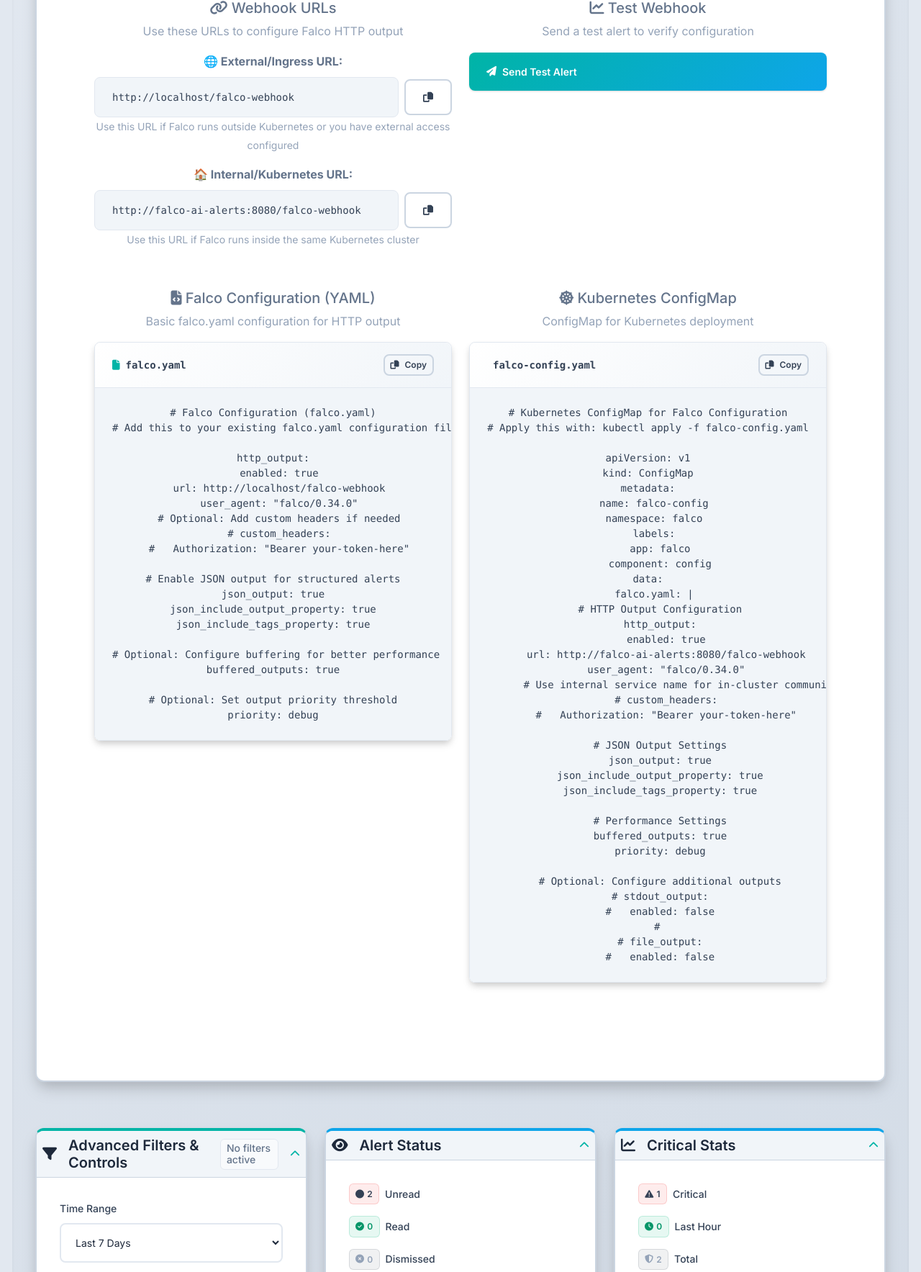
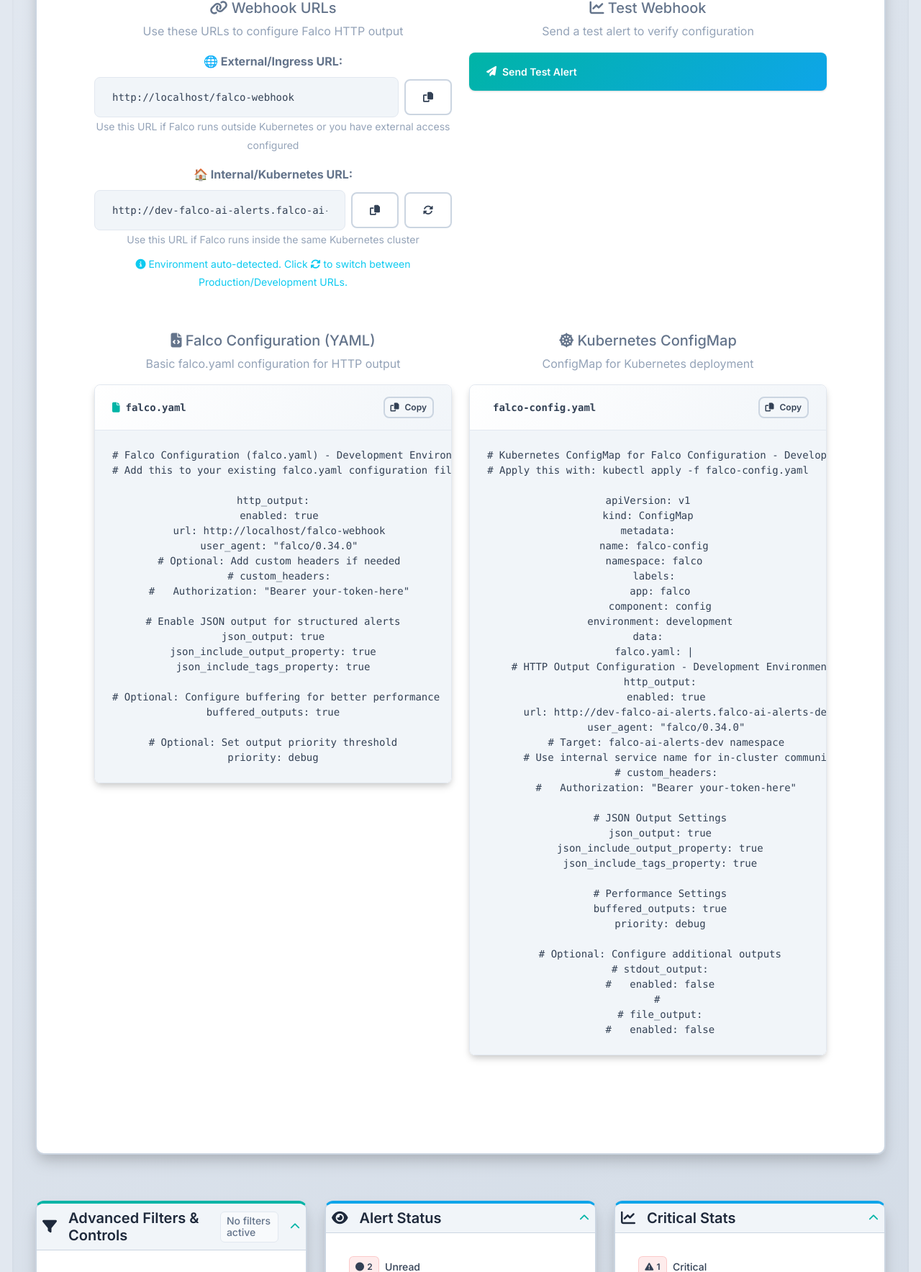
Before and after one commit to maddigsys/falco-ai, a Flask app: a page that uses templates/dashboard.html in a window 1280 px wide. Shown: the part 417-2184 px from the top of the page at 72% size. Run offline with Flask 3, Linux system fonts and the light colour scheme; data comes from the database, SQL or seed files in the repository; data that the repository does not hold is empty; some libraries are stand-ins or nearby versions.

Commit message:
feat: smart environment detection for Falco webhook URLs

```diff
--- a/templates/dashboard.html
+++ b/templates/dashboard.html
@@ -1067,8 +1067,17 @@
                                     <button class="btn btn-sm btn-outline" onclick="copyToClipboard('internalWebhookUrl')" title="Copy URL">
                                         <i class="fas fa-copy"></i>
                                     </button>
+                                    <button class="btn btn-sm btn-outline" onclick="toggleEnvironment()" title="Switch Environment" id="envToggleBtn">
+                                        <i class="fas fa-sync-alt"></i>
+                                    </button>
                                 </div>
                                 <small class="text-muted">Use this URL if Falco runs inside the same Kubernetes cluster</small>
+                                <div class="mt-2">
+                                    <small class="text-info">
+                                        <i class="fas fa-info-circle"></i>
+                                        Environment auto-detected. Click <i class="fas fa-sync-alt"></i> to switch between Production/Development URLs.
+                                    </small>
+                                </div>
                             </div>
                         </div>
                     </div>
@@ -1922,22 +1931,121 @@
         card.classList.toggle('collapsed');
     }
 
-    // Webhook URL generation
+    // Webhook URL generation with environment detection
     function generateWebhookUrls() {
         const protocol = window.location.protocol;
         const host = window.location.host;
         const externalUrl = `${protocol}//${host}/falco-webhook`;
-        const internalUrl = 'http://falco-ai-alerts:8080/falco-webhook';
+
+        // Detect environment based on various indicators (or use override)
+        const isProduction = environmentOverride !== null ? environmentOverride : detectEnvironment();
+        const internalUrl = generateInternalWebhookUrl(isProduction);
+
+        // Debug: Log environment detection
+        console.log(`🔍 Environment Detection: ${isProduction ? 'Production' : 'Development'}`, {
+            hostname: window.location.hostname,
+            port: window.location.port,
+            protocol: window.location.protocol
+        });
 
         document.getElementById('externalWebhookUrl').value = externalUrl;
         document.getElementById('internalWebhookUrl').value = internalUrl;
 
-        generateFalcoConfig(externalUrl, internalUrl);
-    }
-
-    // Generate Falco configuration
-    function generateFalcoConfig(externalUrl, internalUrl) {
-        const falcoYaml = `# Falco Configuration (falco.yaml)
+        // Update UI labels to show detected environment
+        updateEnvironmentLabels(isProduction);
+
+        generateFalcoConfig(externalUrl, internalUrl, isProduction);
+    }
+
+    // Detect if running in production or development environment
+    function detectEnvironment() {
+        // Check multiple indicators to determine environment
+        const hostname = window.location.hostname;
+        const port = window.location.port;
+        const pathname = window.location.pathname;
+
+        // Production indicators
+        if (hostname.includes('prod') ||
+            hostname.includes('production') ||
+            (port !== '8080' && port !== '3000' && port !== '') ||
+            hostname.match(/^[^.]+\.[^.]+\.[^.]+$/)) { // Domain with TLD
+            return true;
+        }
+
+        // Development indicators
+        if (hostname === 'localhost' ||
+            hostname === '127.0.0.1' ||
+            hostname.includes('dev') ||
+            hostname.includes('development') ||
+            port === '8080' ||
+            port === '3000') {
+            return false;
+        }
+
+        // Default to production for safety
+        return true;
+    }
+
+    // Generate environment-appropriate internal webhook URL
+    function generateInternalWebhookUrl(isProduction) {
+        if (isProduction) {
+            return 'http://prod-falco-ai-alerts.falco-ai-alerts.svc.cluster.local:8080/falco-webhook';
+        } else {
+            return 'http://dev-falco-ai-alerts.falco-ai-alerts-dev.svc.cluster.local:8080/falco-webhook';
+        }
+    }
+
+    // Update UI labels to show detected environment
+    function updateEnvironmentLabels(isProduction) {
+        const environmentBadge = isProduction ?
+            '<span class="badge bg-success ms-2">Production</span>' :
+            '<span class="badge bg-warning ms-2">Development</span>';
+
+        // Update internal URL label
+        const internalLabel = document.querySelector('label[class="fw-bold"]:nth-of-type(2)');
+        if (internalLabel) {
+            internalLabel.innerHTML = `🏠 Internal/Kubernetes URL: ${environmentBadge}`;
+        }
+
+        // Update description text
+        const internalDescription = internalLabel?.parentElement?.querySelector('small');
+        if (internalDescription) {
+            const envContext = isProduction ?
+                'production (prod-) services in falco-ai-alerts namespace' :
+                'development (dev-) services in falco-ai-alerts-dev namespace';
+            internalDescription.innerHTML = `Use this URL if Falco runs inside the same Kubernetes cluster (targets ${envContext})`;
+        }
+    }
+
+    // Global variable to track current environment override
+    let environmentOverride = null;
+
+    // Toggle between production and development environment URLs
+    function toggleEnvironment() {
+        const currentlyProduction = environmentOverride !== null ? environmentOverride : detectEnvironment();
+        const newEnvironment = !currentlyProduction;
+
+        // Set override
+        environmentOverride = newEnvironment;
+
+        // Regenerate URLs with new environment
+        const protocol = window.location.protocol;
+        const host = window.location.host;
+        const externalUrl = `${protocol}//${host}/falco-webhook`;
+        const internalUrl = generateInternalWebhookUrl(newEnvironment);
+
+        document.getElementById('internalWebhookUrl').value = internalUrl;
+        updateEnvironmentLabels(newEnvironment);
+        generateFalcoConfig(externalUrl, internalUrl, newEnvironment);
+
+        console.log(`🔄 Environment switched to: ${newEnvironment ? 'Production' : 'Development'} (manual override)`);
+    }
+
+    // Generate Falco configuration with environment context
+    function generateFalcoConfig(externalUrl, internalUrl, isProduction) {
+        const environmentLabel = isProduction ? 'Production' : 'Development';
+        const namespaceLabel = isProduction ? 'falco-ai-alerts' : 'falco-ai-alerts-dev';
+        const falcoYaml = `# Falco Configuration (falco.yaml) - ${environmentLabel} Environment
 # Add this to your existing falco.yaml configuration file
 
 http_output:
@@ -1959,7 +2067,7 @@ buffered_outputs: true
 # Optional: Set output priority threshold
 priority: debug`;
 
-        const falcoK8sConfig = `# Kubernetes ConfigMap for Falco Configuration
+        const falcoK8sConfig = `# Kubernetes ConfigMap for Falco Configuration - ${environmentLabel} Environment
 # Apply this with: kubectl apply -f falco-config.yaml
 
 apiVersion: v1
@@ -1970,13 +2078,15 @@ metadata:
   labels:
     app: falco
     component: config
+    environment: ${isProduction ? 'production' : 'development'}
 data:
   falco.yaml: |
-    # HTTP Output Configuration
+    # HTTP Output Configuration - ${environmentLabel} Environment
     http_output:
       enabled: true
       url: ${internalUrl}
       user_agent: "falco/0.34.0"
+      # Target: ${namespaceLabel} namespace
       # Use internal service name for in-cluster communication
       # custom_headers:
       #   Authorization: "Bearer your-token-here"
```
